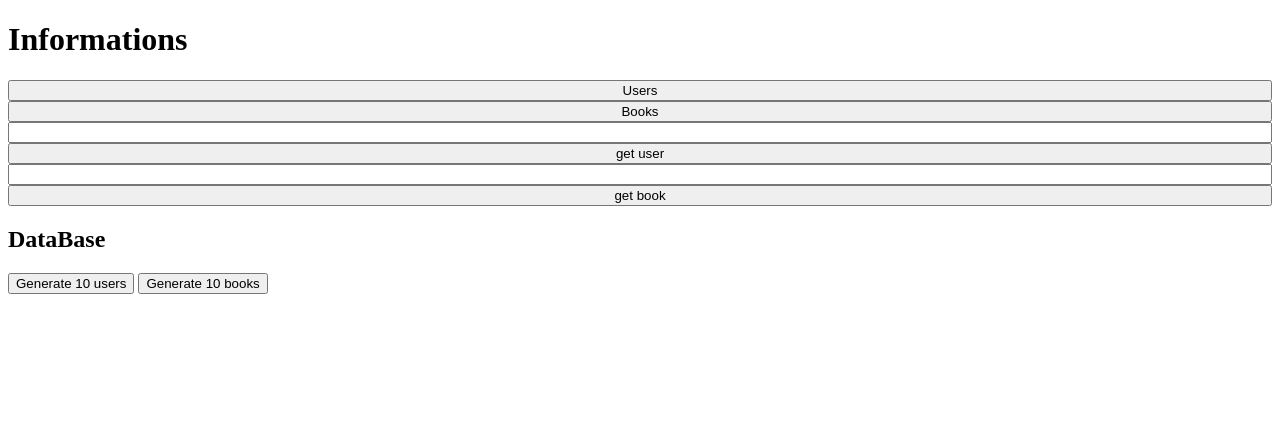
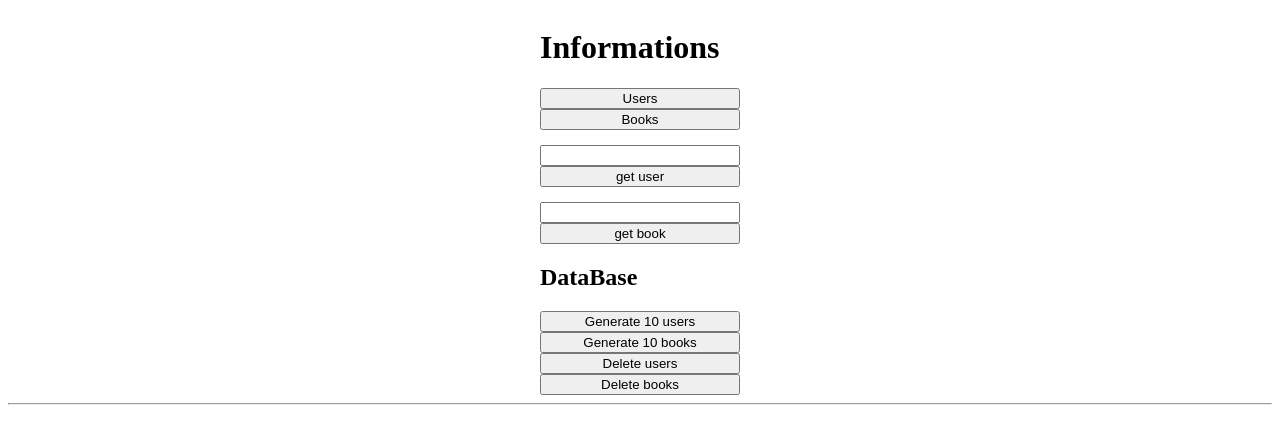
Before and after one commit to alban-martinant-de-preneuf/super-week, a PHP site: page / in a window 1280 px wide. Shown: the top 444 px of the page. Run offline with PHP 8.4, Linux system fonts and the light colour scheme; some libraries are stand-ins or nearby versions.

Commit message:
btn del users ok

```diff
--- a/index.php
+++ b/index.php
@@ -29,6 +29,16 @@ $router->map('GET', '/faker/users', function () {
     $userController = new UserController();
     $userController->createUsers($faker);
 }, 'faker_users');
+
+$router->map('GET', '/users/delete', function () {
+    $userController = new UserController();
+    $userController->delUsers();
+}, 'delete_users');
+
+// $router->map('GET', '/books/delete', function () {
+//     $bookController = new BookController();
+//     $bookController->delBooks();
+// }, 'delete_books');
 
 $router->map('GET', '/users', function () {
     $userController = new UserController();
--- a/src/Controller/UserController.php
+++ b/src/Controller/UserController.php
@@ -33,4 +33,8 @@ class UserController {
         }
     }
 
+    public function delUsers() {
+        $userModel = new UserModel();
+        $userModel->delUsers();
+    }
 }
--- a/src/View/home.php
+++ b/src/View/home.php
@@ -11,8 +11,8 @@
 </head>
 
 <body>
-    <h1>Informations</h1>
     <div id="buttons_div">
+        <h1>Informations</h1>
         <input type="button" value="Users" id="users">
         <input type="button" value="Books" id="books">
         <form action="" id="get_user_form">
@@ -23,10 +23,13 @@
             <input type="number" name="book" id="book_input">
             <input type="submit" value="get book">
         </form>
+        <h2>DataBase</h2>
+        <input type="button" value="Generate 10 users" id="generate_users">
+        <input type="button" value="Generate 10 books" id="generate_books">
+        <input type="button" value="Delete users" id="delete_users">
+        <input type="button" value="Delete books" id="delete_books">
     </div>
-    <h2>DataBase</h2>
-    <input type="button" value="Generate 10 users" id="generate_users">
-    <input type="button" value="Generate 10 books" id="generate_books">
+    <hr>
     <div id="content"></div>
 </body>
 
--- a/src/View/scripts/script.js
+++ b/src/View/scripts/script.js
@@ -7,6 +7,8 @@ const bookInput = document.getElementById('book_input');
 const contentDiv = document.getElementById('content');
 const generateUsersBtn = document.getElementById('generate_users');
 const generateBooksBtn = document.getElementById('generate_books');
+const deleteUsersBtn = document.getElementById('delete_users');
+const deleteBooksBtn = document.getElementById('delete_books');
 
 usersBtn.addEventListener('click', async () => {
     const request = await fetch('/super-week/users');
@@ -66,3 +68,11 @@ generateUsersBtn.addEventListener('click', () => {
 generateBooksBtn.addEventListener('click', () => {
     fetch('/super-week/faker/books');
 })
+
+deleteUsersBtn.addEventListener('click', () => {
+    fetch('/super-week/users/delete');
+})
+
+deleteBooksBtn.addEventListener('click', () => {
+    fetch('/super-week/books/delete');
+})
--- a/src/View/style/style.css
+++ b/src/View/style/style.css
@@ -2,3 +2,12 @@ form, #buttons_div {
     display: flex;
     flex-direction: column;
 }
+
+form {
+    margin-top: 15px;
+}
+
+#buttons_div {
+    width: 200px;
+    margin: auto;
+}
```
Also changed, not shown: src/Model/UserModel.php (+7 -0 lines).
